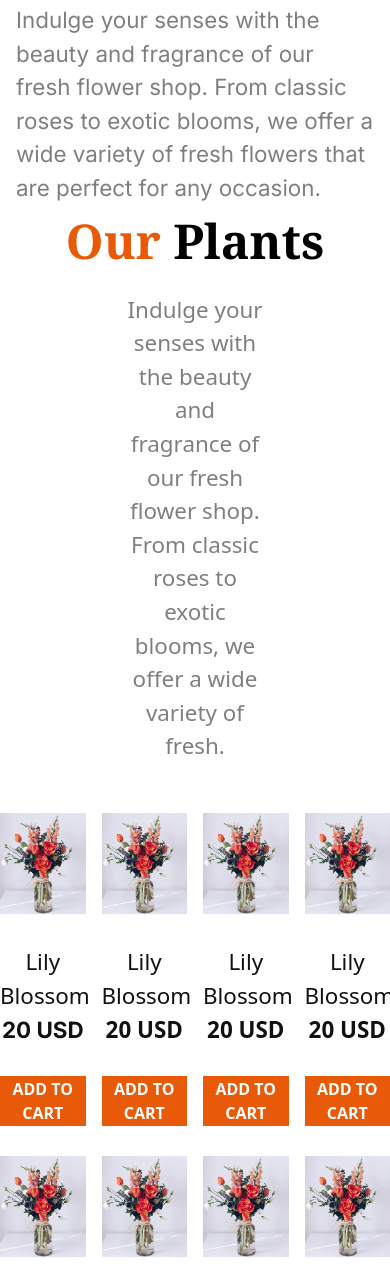
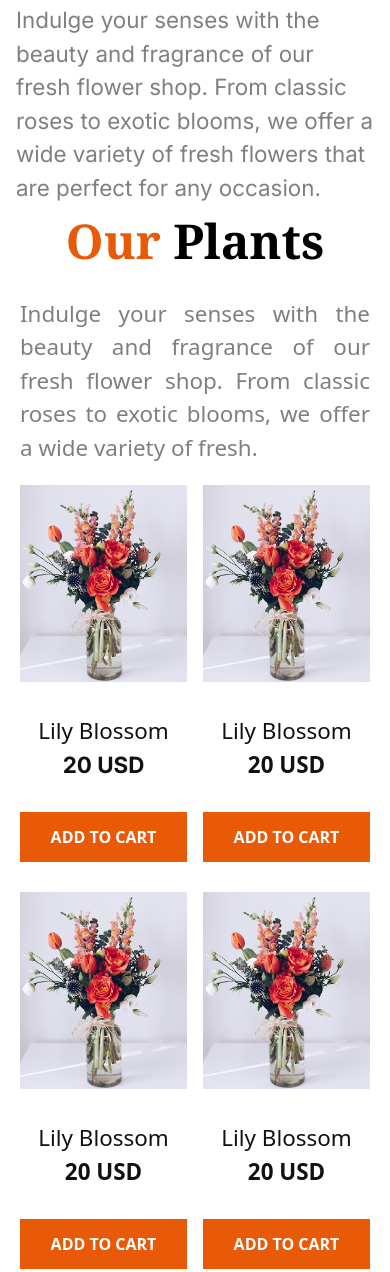
Before and after one commit to Shajid1041/assignment-02-Responsive-Flowers, a plain HTML site: page index.html in a window 390 px wide. Shown: the part 598-1870 px from the top of the page. Drawn offline with nearby package versions, Linux system fonts and the light colour scheme.

Commit message:
added responsive plants cart container

```diff
--- a/styles/style.css
+++ b/styles/style.css
@@ -92,7 +92,9 @@ main{
 .plants-cart-container-description{
     padding: 16px 126px 50px 126px;
 }
+
 .cart-container{
+
     row-gap: 30px;
 }
 .cart > img {
@@ -149,5 +151,17 @@ main{
         font-size : 1.5rem;
         line-height : 3rem;
     }
+    .plants-cart-container p{
+        padding: 0;
+        margin: 20px;
+        text-align: justify;
 
+    }
+    .cart-container{
+        display: grid;
+        grid-template-columns: repeat(2,1fr);
+        margin-left: 20px;
+        margin-right: 20px;
+
+    }
 }
```
Also changed, not shown: index.html (line endings or trailing spaces).
